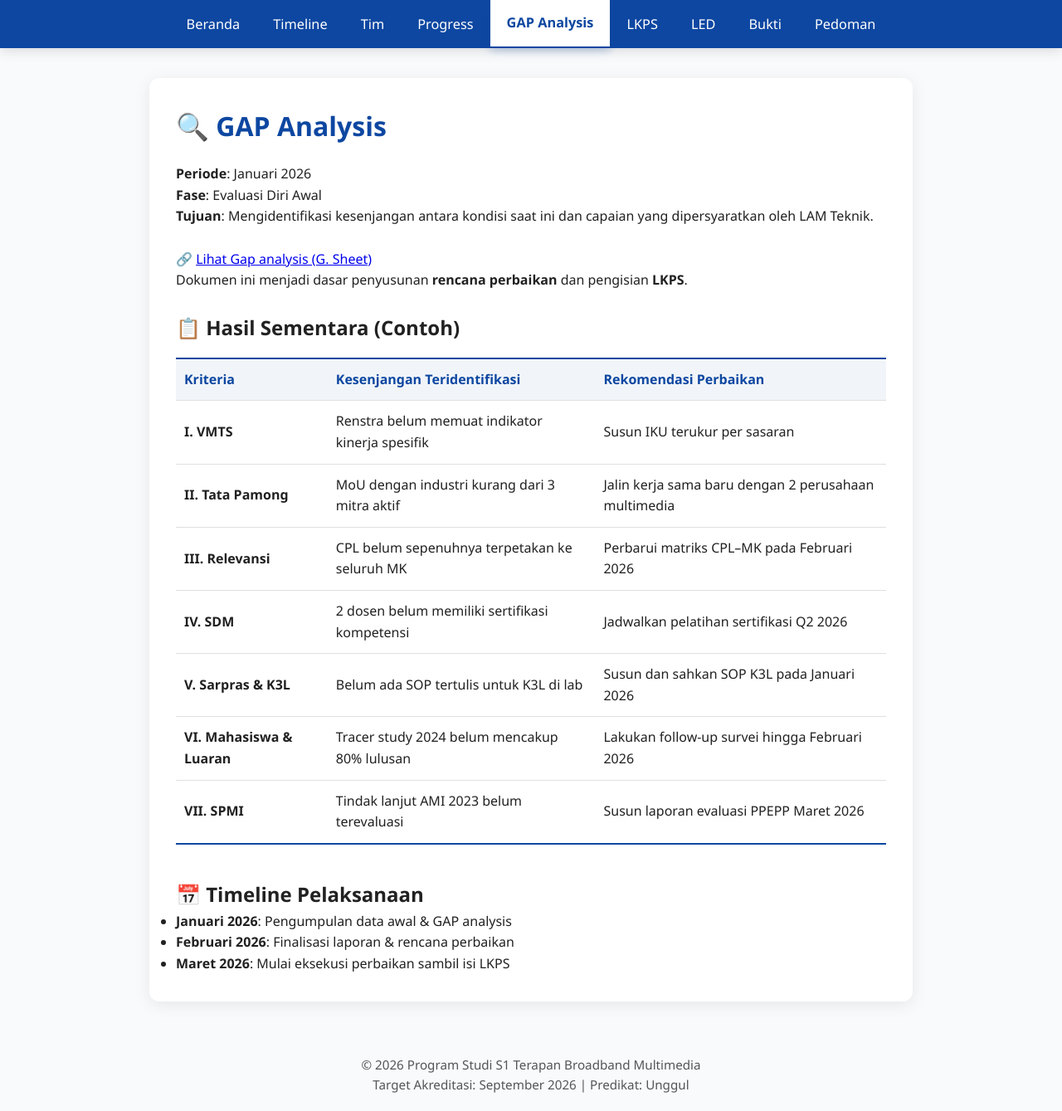
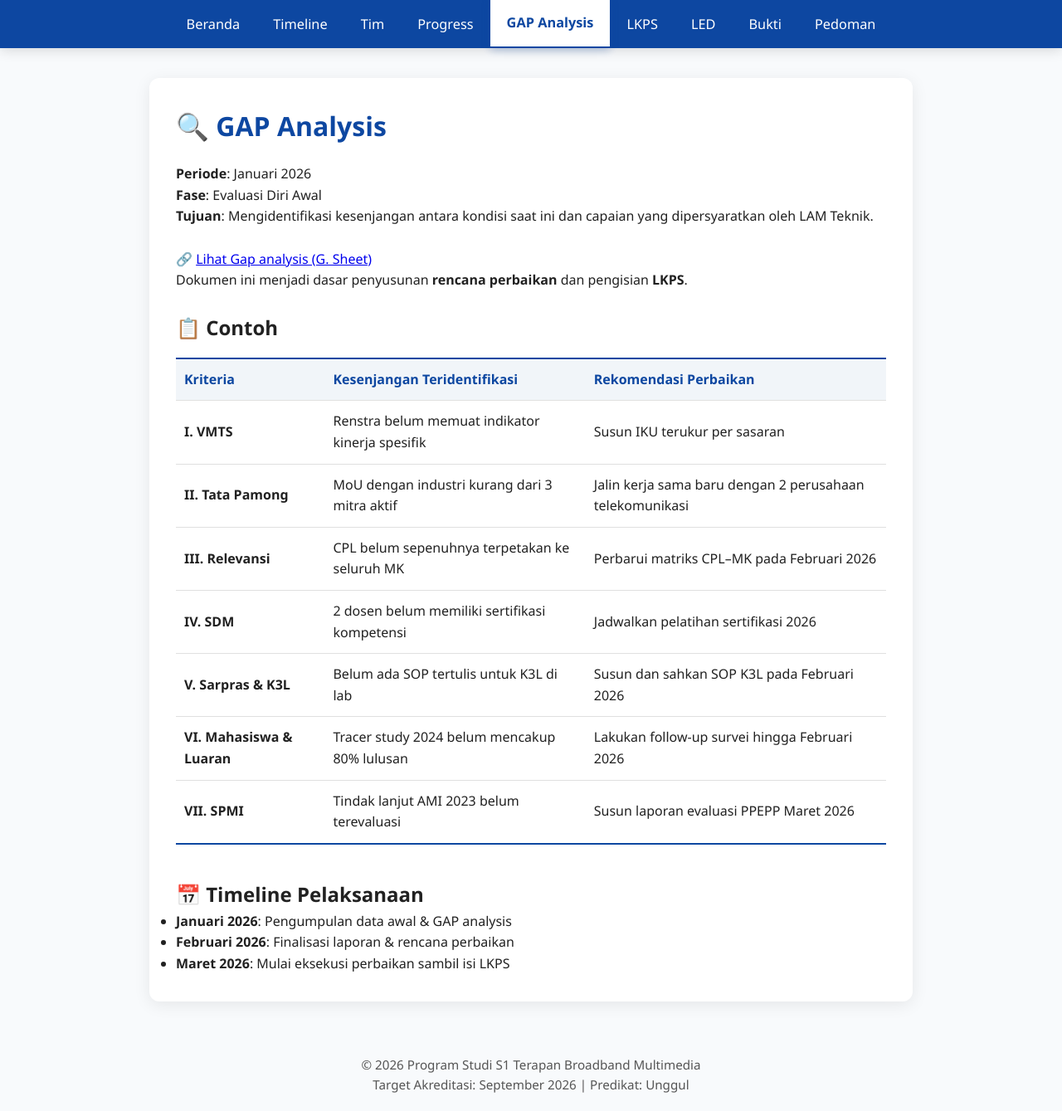
Before and after one commit to portal-psbm/aksibm-26, a Jekyll site: the page built from gap-analysis.md, in a window 1280 px wide and 1339 px high. Shown: the whole window at 83% size. Built offline with Jekyll 4.4.1, drawn with Linux system fonts in a browser that asks for light colours.

Commit message:
Update gap

```diff
--- a/gap-analysis.md
+++ b/gap-analysis.md
@@ -15,15 +15,15 @@ permalink: /gap-analysis/
 
 <br>
 
-## 📋 Hasil Sementara (Contoh)
+## 📋 Contoh
 
 | Kriteria | Kesenjangan Teridentifikasi | Rekomendasi Perbaikan |
 |---------|------------------------------|------------------------|
 | **I. VMTS** | Renstra belum memuat indikator kinerja spesifik | Susun IKU terukur per sasaran |
-| **II. Tata Pamong** | MoU dengan industri kurang dari 3 mitra aktif | Jalin kerja sama baru dengan 2 perusahaan multimedia |
+| **II. Tata Pamong** | MoU dengan industri kurang dari 3 mitra aktif | Jalin kerja sama baru dengan 2 perusahaan telekomunikasi |
 | **III. Relevansi** | CPL belum sepenuhnya terpetakan ke seluruh MK | Perbarui matriks CPL–MK pada Februari 2026 |
-| **IV. SDM** | 2 dosen belum memiliki sertifikasi kompetensi | Jadwalkan pelatihan sertifikasi Q2 2026 |
-| **V. Sarpras & K3L** | Belum ada SOP tertulis untuk K3L di lab | Susun dan sahkan SOP K3L pada Januari 2026 |
+| **IV. SDM** | 2 dosen belum memiliki sertifikasi kompetensi | Jadwalkan pelatihan sertifikasi 2026 |
+| **V. Sarpras & K3L** | Belum ada SOP tertulis untuk K3L di lab | Susun dan sahkan SOP K3L pada Februari 2026 |
 | **VI. Mahasiswa & Luaran** | Tracer study 2024 belum mencakup 80% lulusan | Lakukan follow-up survei hingga Februari 2026 |
 | **VII. SPMI** | Tindak lanjut AMI 2023 belum terevaluasi | Susun laporan evaluasi PPEPP Maret 2026 |
 
```
